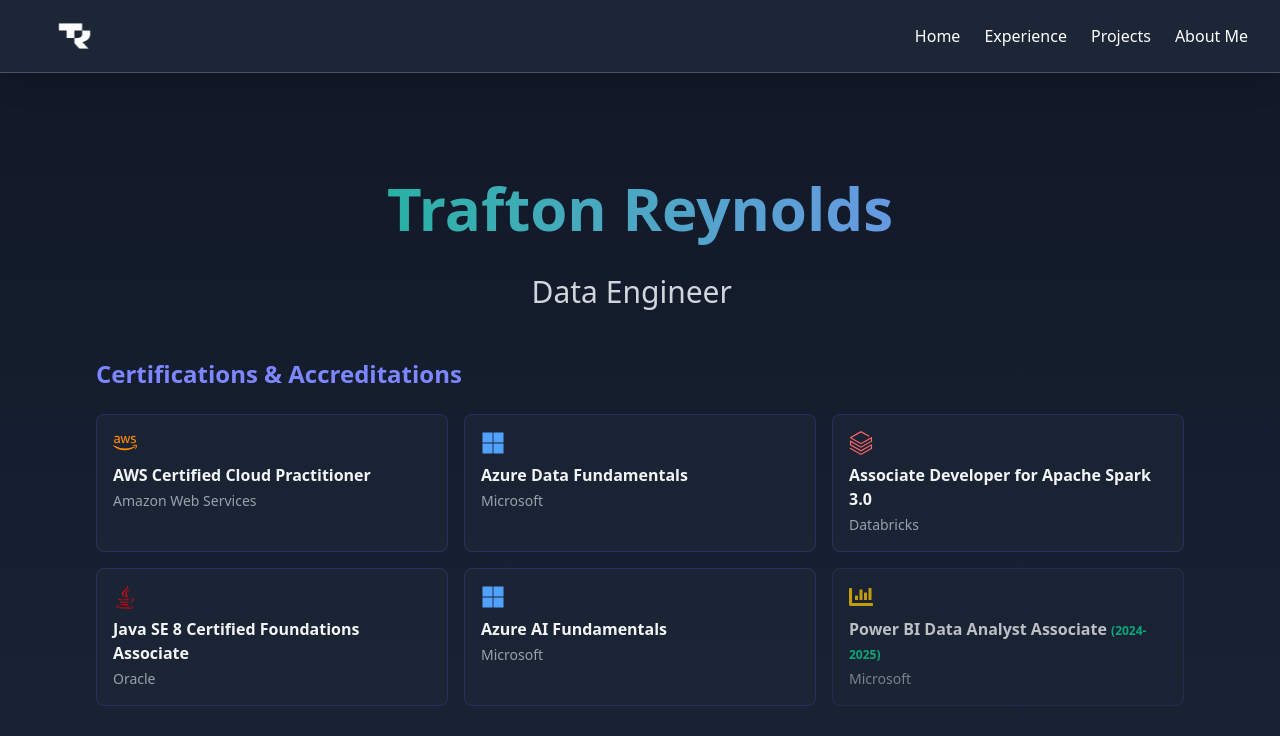
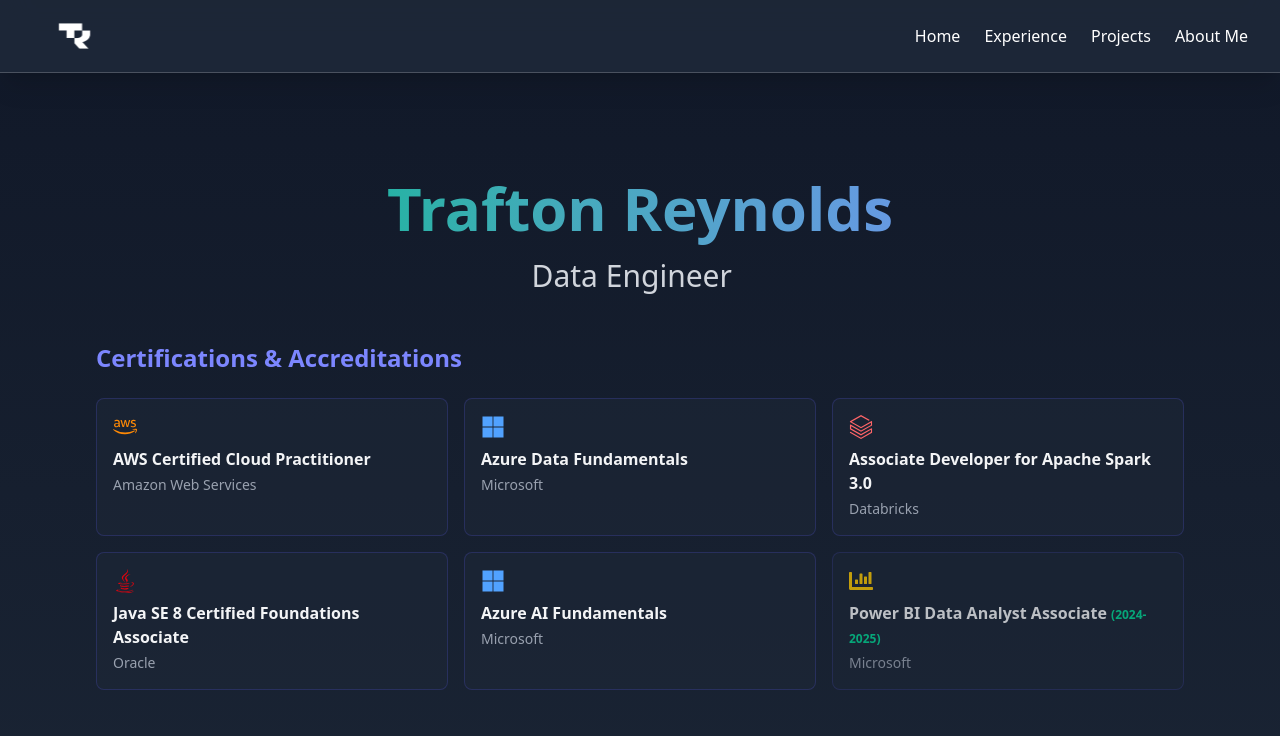
Before and after one commit to traftonrey/trafton-portfolio, a React (Vite) app: page / in a window 1280 px wide. Shown: the top 736 px of the page. Built offline with nearby package versions, Linux system fonts and the light colour scheme.

Commit message:
final layout fix home page

```diff
--- a/src/pages/Home.tsx
+++ b/src/pages/Home.tsx
@@ -21,7 +21,7 @@
                     <h1 className="text-4xl md:text-6xl font-bold bg-gradient-to-r from-emerald-500 to-indigo-400 bg-clip-text text-transparent leading-relaxed">
                         Trafton Reynolds
                     </h1>
-                    <div className="mt-4 text-2xl md:text-3xl text-gray-300">
+                    <div className="text-2xl md:text-3xl text-gray-300">
                         <TypeAnimation
                             sequence={[
                                 'Full-Stack Developer',
```
